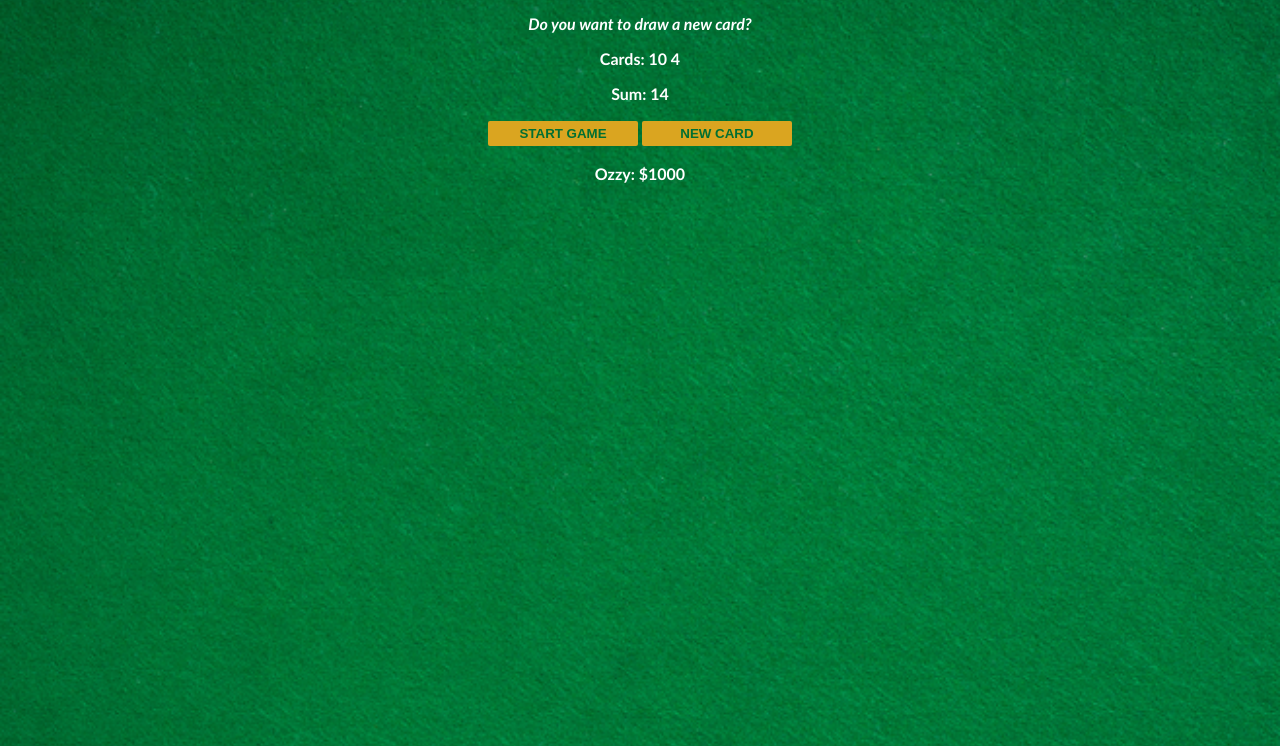
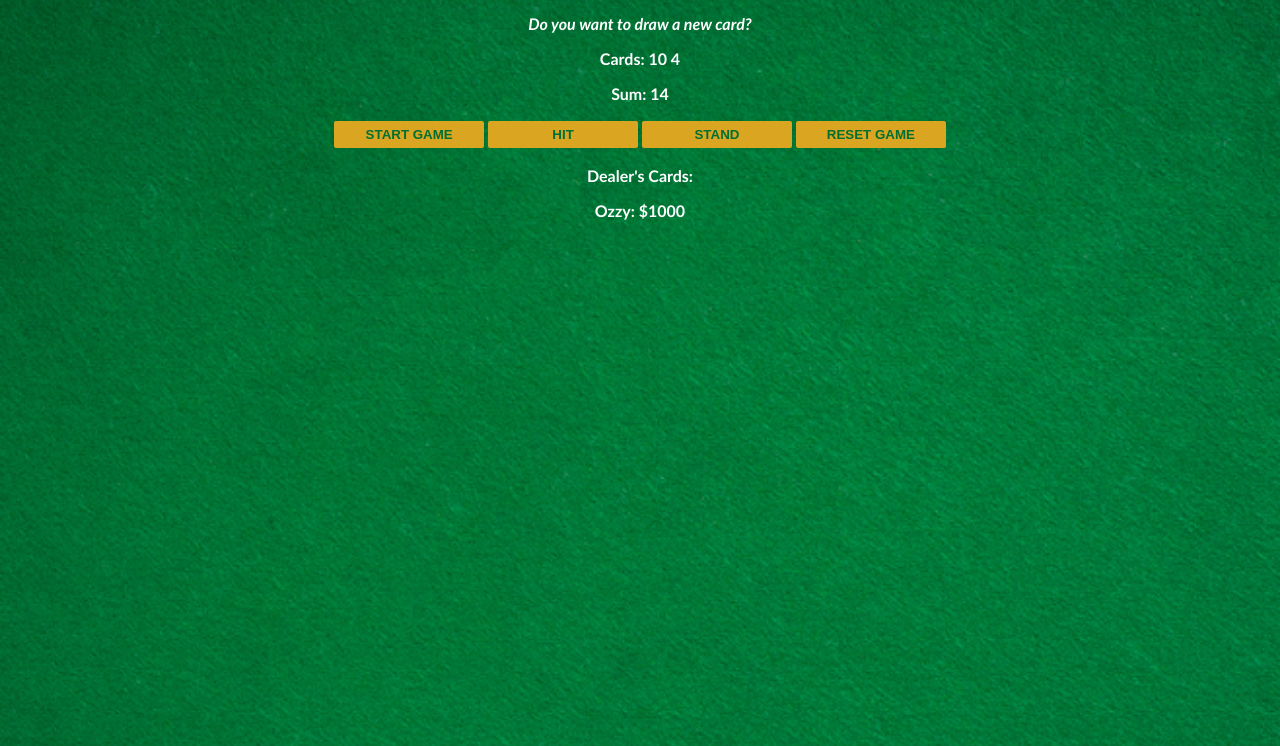
Before and after one commit to NischalNiraula07/black-jack, a plain HTML site: page index.html in a window 1280 px wide. Both pictures are taken after a click on the button "START GAME". Shown: the part 54-800 px from the top of the page. Drawn offline with Linux system fonts and the light colour scheme.

Commit message:
Update blackjack game

```diff
--- a/index.css
+++ b/index.css
@@ -8,7 +8,7 @@ body {
 }
 
 h1 {
-    color: goldenrod;
+    color: goldenrod    ;
 }
 
 #message-el {
@@ -19,8 +19,8 @@ button {
     color: #016f32;
     width: 150px;
     background: goldenrod;
-    padding-top: 5px;
-    padding-bottom: 5px;
+    padding-top: 6px;
+    padding-bottom: 6px;
     font-weight: bold;
     border: none;
     border-radius: 2px;
--- a/index.html
+++ b/index.html
@@ -8,8 +8,11 @@
         <p id="cards-el">Cards:</p>
         <p id="sum-el">Sum:</p>
         <button onclick="startGame()">START GAME</button>
-        <button onclick="newCard()">NEW CARD</button>
-        <p id="player-el"></p>
+        <button onclick="hit()">HIT</button>
+        <button onclick="stand()">STAND</button>
+        <button onclick="resetGame()">RESET GAME</button>
+        <p id="dealer-el">Dealer's Cards:</p>
+        <p id="player-el">Player's Cards:</p>
         <script src="index.js"></script>
     </body>
 </html>
--- a/index.js
+++ b/index.js
@@ -8,12 +8,16 @@ let sum = 0
 let hasBlackJack = false
 let isAlive = false
 let message = ""
+let autoRestartTimeout = null
+
 let messageEl = document.getElementById("message-el")
 let sumEl = document.getElementById("sum-el")
 let cardsEl = document.getElementById("cards-el")
 let playerEl = document.getElementById("player-el")
+let playerChipsEl = document.getElementById("player-chips-el")
 
 playerEl.textContent = player.name + ": $" + player.chips
+playerChipsEl.textContent = "Player's Chips: $" + player.chips
 
 function getRandomCard() {
     let randomNumber = Math.floor( Math.random()*13 ) + 1
@@ -27,11 +31,19 @@ function getRandomCard() {
 }
 
 function startGame() {
+    clearTimeout(autoRestartTimeout)
     isAlive = true
+    hasBlackJack = false
     let firstCard = getRandomCard()
     let secondCard = getRandomCard()
     cards = [firstCard, secondCard]
     sum = firstCard + secondCard
+
+    let dealerCardsEl = document.getElementById("dealer-el")
+    if (dealerCardsEl) {
+        dealerCardsEl.textContent = "Dealer's Cards: "
+    }
+
     renderGame()
 }
 
@@ -50,12 +62,21 @@ function renderGame() {
     } else {
         message = "You're out of the game!"
         isAlive = false
+
+        player.chips -= 100
+        playerEl.textContent = player.name + ": $" + player.chips
+        if (playerChipsEl) {
+            playerChipsEl.textContent = "Player's Chips: $" + player.chips
+        }
+
+        autoRestartTimeout = setTimeout(() => {
+            startGame()
+        }, 2000)
     }
     messageEl.textContent = message
 }
 
-
-function newCard() {
+function hit() {
     if (isAlive === true && hasBlackJack === false) {
         let card = getRandomCard()
         sum += card
@@ -63,3 +84,43 @@ function newCard() {
         renderGame()
     }
 }
+
+function stand() {
+    if (isAlive === true && hasBlackJack === false) {
+        let dealerCard1 = getRandomCard()
+        let dealerCard2 = getRandomCard()
+        let dealerSum = dealerCard1 + dealerCard2
+        let dealerCardsEl = document.getElementById("dealer-el")
+        dealerCardsEl.textContent = "Dealer's Cards: " + dealerCard1 + " " + dealerCard2 + " (Sum: " + dealerSum + ")"
+
+        if (dealerSum > 21 || sum > dealerSum) {
+            message = "You win!"
+            player.chips += 100
+        } else if (sum < dealerSum) {
+            message = "Dealer wins!"
+            player.chips -= 100
+        } else {
+            message = "It's a tie!"
+        }
+
+        messageEl.textContent = message
+        playerEl.textContent = player.name + ": $" + player.chips
+        if (playerChipsEl) {
+            playerChipsEl.textContent = "Player's Chips: $" + player.chips
+        }
+    }
+}
+
+function resetGame() {
+    clearTimeout(autoRestartTimeout)
+    cards = []
+    sum = 0
+    hasBlackJack = false
+    isAlive = false
+    message = ""
+    messageEl.textContent = message
+    sumEl.textContent = "Sum: "
+    cardsEl.textContent = "Cards: "
+    let dealerCardsEl = document.getElementById("dealer-el")
+    dealerCardsEl.textContent = "Dealer's Cards: "
+}
```
